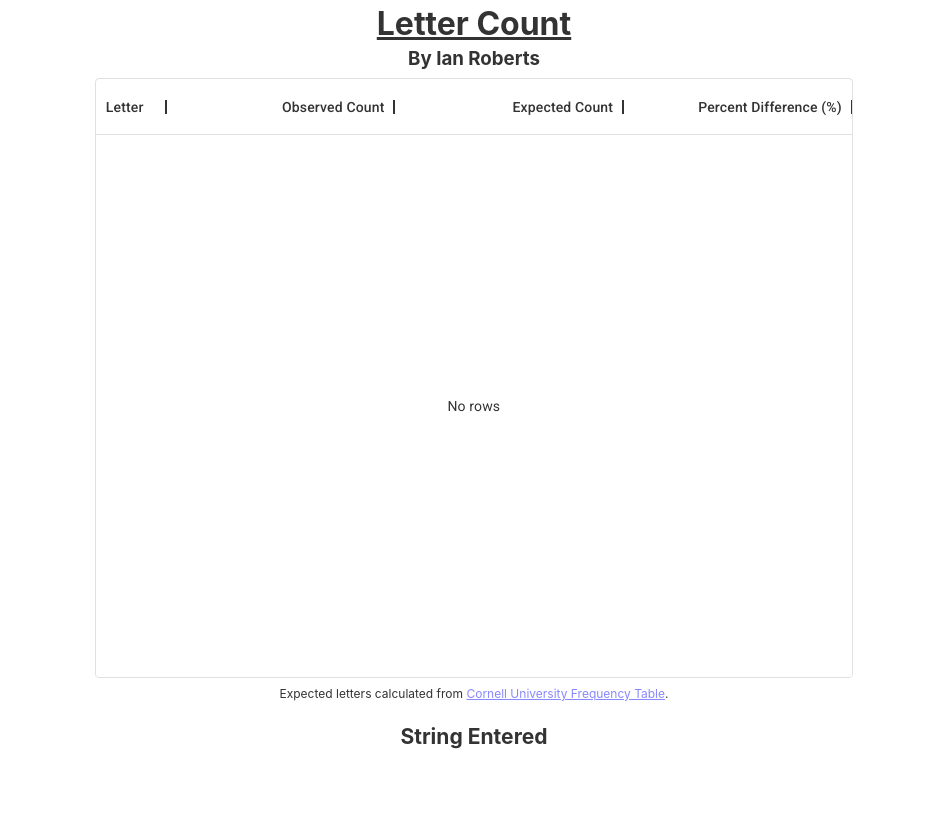
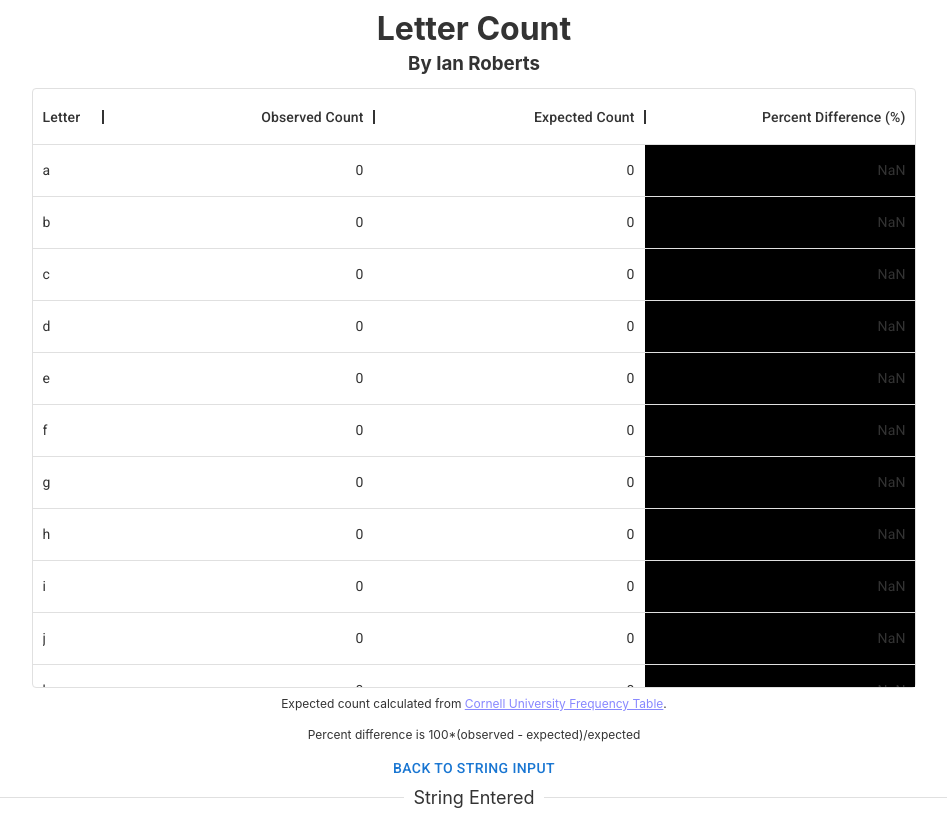
Before and after one commit to hilfigertout/Letter-Distribution-Web-App, a React (Create React App) app: page /word-count in a window 1280 px wide. Shown: the whole page, without its empty margins (166-1113 px from the left). Before the commit the page ends 800 px from the top, so only its background shows below. Built offline with nearby package versions, Linux system fonts and the light colour scheme.

Commit message:
Removed excess css, added button on table page

```diff
--- a/src/App.css
+++ /dev/null
@@ -1,38 +0,0 @@
-.App {
-  text-align: center;
-}
-
-.App-logo {
-  height: 40vmin;
-  pointer-events: none;
-}
-
-@media (prefers-reduced-motion: no-preference) {
-  .App-logo {
-    animation: App-logo-spin infinite 20s linear;
-  }
-}
-
-.App-header {
-  background-color: #282c34;
-  min-height: 100vh;
-  display: flex;
-  flex-direction: column;
-  align-items: center;
-  justify-content: center;
-  font-size: calc(10px + 2vmin);
-  color: white;
-}
-
-.App-link {
-  color: #61dafb;
-}
-
-@keyframes App-logo-spin {
-  from {
-    transform: rotate(0deg);
-  }
-  to {
-    transform: rotate(360deg);
-  }
-}
--- a/src/App.js
+++ b/src/App.js
@@ -1,15 +1,28 @@
 import {useState} from 'react';
-import './App.css';
+import './index.css';
 import InputForm from './InputForm';
 import DisplayLetters from './displayLetters';
 import PageHeader from './pageHeader';
+import { Backdrop, CircularProgress } from '@mui/material';
 import {BrowserRouter as Router, Route, Routes} from 'react-router-dom';
 
 function App() {
 
+  const allowedLetters = "abcdefghijklmnopqrstuvwxyz"; //List of all allowed characters
+  //Real Frequencies of "J" and "Z" were boosted by 0.0001 to ensure that all these frequencies sum to 1.
+  const realFrequencies = [0.0812, 0.0149, 0.0271, 0.0432, 0.1202, 0.0230, 0.0203, 0.0592, 0.0731, 0.00105 , 0.0069, 0.0398 , 0.0261, 0.0695, 0.0768, 0.0182, 0.0011, 0.0602, 0.0628, 0.0910, 0.0288, 0.0111, 0.0209, 0.0017, 0.0211, 0.00075]
+
+  const defaultLC = {}
+  for (let i = 0; i < allowedLetters.length; i++) {
+    defaultLC[allowedLetters.slice(i, i+1)] = 0;
+  }
+
   const [textEntered, setTextEntered] = useState("");
-  const [letterCount, setLetterCount] = useState({});
-  const [expectedCount, setExpectedCount] = useState({});
+  const [letterCount, setLetterCount] = useState(defaultLC);
+  const [expectedCount, setExpectedCount] = useState(defaultLC);
+  const [isPending, setIsPending] = useState(false);
+
+
 
   return (
     <Router>
@@ -19,17 +32,28 @@ function App() {
         href="https://fonts.googleapis.com/css?family=Roboto:300,400,500,700&display=swap"
         />
         <PageHeader />
+        <Backdrop sx={{color: "fff", zIndex: (theme) => theme.zIndex.drawer + 1}}
+          open={isPending}>
+          <CircularProgress color="inherit" />
+        </Backdrop>
         <Routes>
           <Route path="/" element={<InputForm
+                                    allowedLetters={allowedLetters}
+                                    realFrequencies={realFrequencies}
                                     textEntered={textEntered}
                                     setTextEntered={setTextEntered}
                                     setLetterCount = {setLetterCount}
-                                    setExpectedCount={setExpectedCount}/>} />
+                                    setExpectedCount={setExpectedCount}
+                                    isPending={isPending}
+                                    setIsPending={setIsPending} />}
+          />
           <Route path="/word-count" element={<DisplayLetters
                                               inputString={textEntered}
                                               letterCount={letterCount}
-                                              expectedCount={expectedCount}/>} />
+                                              expectedCount={expectedCount}/>}
+          />
         </Routes>
+
       </div>
     </Router>
   );
--- a/src/InputForm.js
+++ b/src/InputForm.js
@@ -1,13 +1,9 @@
-import React, {useState} from 'react';
 import Button from '@mui/material/Button';
 import {Box} from '@mui/material';
 import {TextField} from  "@mui/material"
 import {useNavigate} from 'react-router-dom';
 
-const countLetters = (inputString) => {
-    const allowedLetters = "abcdefghijklmnopqrstuvwxyz";
-    //Real Frequencies of "J" and "Z" were boosted slightly to ensure that these frequencies sum to 1.
-    const realFrequencies = [0.0812, 0.0149, 0.0271, 0.0432, 0.1202, 0.0230, 0.0203, 0.0592, 0.0731, 0.00105 , 0.0069, 0.0398 , 0.0261, 0.0695, 0.0768, 0.0182, 0.0011, 0.0602, 0.0628, 0.0910, 0.0288, 0.0111, 0.0209, 0.0017, 0.0211, 0.00075]
+const countLetters = (inputString, allowedLetters, realFrequencies) => {
     let letterCount = {}
     let expectedCount = {}
     let numLetters = 0;
@@ -31,14 +27,14 @@ const countLetters = (inputString) => {
 }
 
 
-const InputForm = ({textEntered, setTextEntered, setLetterCount, setExpectedCount}) => {
+const InputForm = ({allowedLetters, realFrequencies, textEntered, setTextEntered, setLetterCount, setExpectedCount, isPending, setIsPending}) => {
 
-    const [isPending, setIsPending] = useState(false);
+
     const navigate = useNavigate();
     const handleSubmit = (e) => {
         e.preventDefault();
         setIsPending(true);
-        let [newLetterCount, newExpectedCount] = countLetters(textEntered);
+        let [newLetterCount, newExpectedCount] = countLetters(textEntered, allowedLetters, realFrequencies);
         setLetterCount(newLetterCount);
         setExpectedCount(newExpectedCount);
         setIsPending(false);
@@ -51,8 +47,9 @@ const InputForm = ({textEntered, setTextEntered, setLetterCount, setExpectedCoun
 
     return (
         <div className="inputForm">
+            <p>Type in a string, and this webpage will count the occurrences of each letter and compare it to the frequency of letters across the English language.</p>
             <Box
-            sx={{ m : 4, border: 0}}
+            sx={{ margin : "auto", border: 0, width: "50%"}}
             component = "form"
             autoComplete="off"
             onSubmit={handleSubmit}
@@ -61,7 +58,7 @@ const InputForm = ({textEntered, setTextEntered, setLetterCount, setExpectedCoun
                 margin="normal"
                 border="0"
                 multiline
-                rows={6}
+                rows={12}
                 id="input-string"
                 label="Enter String Here"
                 value={textEntered}
--- a/src/displayLetters.js
+++ b/src/displayLetters.js
@@ -1,6 +1,8 @@
 import clsx from 'clsx';
 import { DataGrid } from '@mui/x-data-grid';
 import { Box } from "@mui/system";
+import {Button, Divider} from '@mui/material';
+import { useNavigate } from 'react-router-dom';
 
 const DisplayLetters = ({inputString, letterCount, expectedCount}) => {
 
@@ -17,15 +19,17 @@ const DisplayLetters = ({inputString, letterCount, expectedCount}) => {
         return rows;
     };
 
+    const navigate = useNavigate();
+
 
     const columns = [
         { field: 'letter', headerName: 'Letter', width: 70},
-        { field: 'count', headerName: 'Observed Count', type: 'number', flex: 1},
+        { field: 'count', headerName: 'Observed Count', type: 'number', flex: 1,},
         { field: 'expectedCount', headerName: 'Expected Count', type: 'number', flex: 1},
         { field: 'percentDifference', headerName: 'Percent Difference (%)', type: 'number', flex: 1,
             cellClassName: (params) => {
                 return(clsx('super-app', {
-                    zero: params.value === -100,
+                    zero: (isNaN(params.value) || params.value === -100),
                     low: (params.value < -5 && params.value !== -100),
                     equal: (params.value >= -5 && params.value <= 5),
                     high: params.value > 5,
@@ -39,9 +43,9 @@ const DisplayLetters = ({inputString, letterCount, expectedCount}) => {
         <div className="display-letters">
             <Box
             sx={{
-                height: 600, width: "60%", margin: "auto",
+                height: 600, width: "70%", margin: "auto",
                 '& .super-app.zero': {
-                    backgroundColor: '#aaa'
+                    backgroundColor: '#000'
                 },
                 '& .super-app.low': {
                     backgroundColor: 'rgb(254, 136, 136)'
@@ -56,16 +60,16 @@ const DisplayLetters = ({inputString, letterCount, expectedCount}) => {
                 <DataGrid
                 rows={rows}
                 columns={columns}
-                pageSize={26}
-                rowsPerPageOptions={[26]}
+                pageSize={Object.keys(letterCount).length}
                 disableSelectionOnClick
                 hideFooter
                 />
-                <p>Expected letters calculated from <a href="http://pi.math.cornell.edu/~mec/2003-2004/cryptography/subs/frequencies.html">Cornell University Frequency Table</a>.</p>
-                <h3>String Entered</h3>
-                <p>{inputString}</p>
             </Box>
-
+            <p>Expected count calculated from <a href="http://pi.math.cornell.edu/~mec/2003-2004/cryptography/subs/frequencies.html" target="_blank" rel="noreferrer">Cornell University Frequency Table</a>.</p>
+            <p>Percent difference is 100*(observed - expected)/expected</p>
+            <Button onClick={() => navigate("/")}>Back to String Input</Button>
+            <Divider role="presentation">String Entered</Divider>
+            <p>{inputString}</p>
         </div>
         );
 }
--- a/src/index.css
+++ b/src/index.css
@@ -17,10 +17,16 @@ code {
     monospace;
 }
 
+.App {
+  text-align: center;
+}
+
 .page-header h1 {
   margin: 4px;
-  text-decoration: underline;
-  cursor: pointer;
+}
+
+.page-header {
+  padding: 5px;
 }
 
 .input-form {
@@ -50,37 +56,6 @@ code {
 
 }
 
-/* .display-letters h4 {
-  padding: 5px;
-  margin-left: auto;
-}
-
-.display-letters table {
-  margin-left: auto;
-  margin-right: auto;
-}
-
-.display-letters th {
-  padding-left: 5px;
-  padding-right: 5px;
-}
-
-.display-letters .zero {
-  background-color: #aaa;
-}
-
-.display-letters .equal {
-  background-color: #ddd;
-}
-
-.display-letters .less {
-  background-color: rgb(254, 136, 136)
-}
-
-.display-letters .greater {
-  background-color: rgb(110, 252, 174)
-} */
-
 .display-letters p {
   padding: 8px;
   font-size: 12px;
--- a/src/pageHeader.js
+++ b/src/pageHeader.js
@@ -1,15 +1,8 @@
-import { useNavigate } from "react-router-dom";
-
 const PageHeader = () => {
-    const navigate = useNavigate();
-
-    const handleClick = () => {
-        navigate("/")
-    }
 
     return (
         <div className="page-header">
-            <h1 onClick={handleClick}>Letter Count</h1>
+            <h1>Letter Count</h1>
             <h3>By Ian Roberts</h3>
         </div>  );
 }
```
